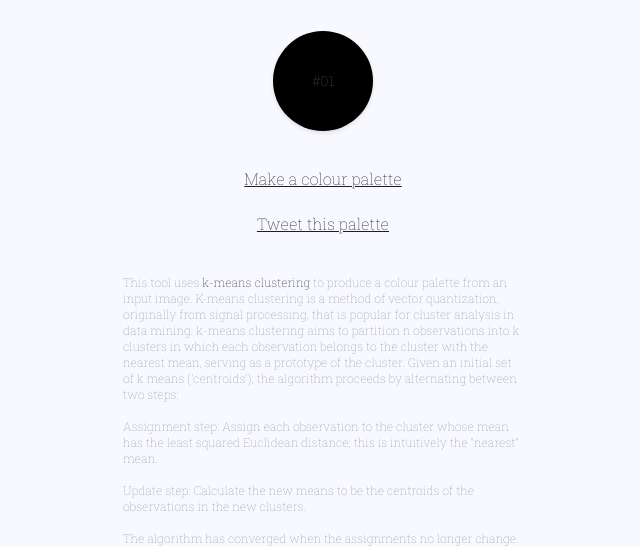
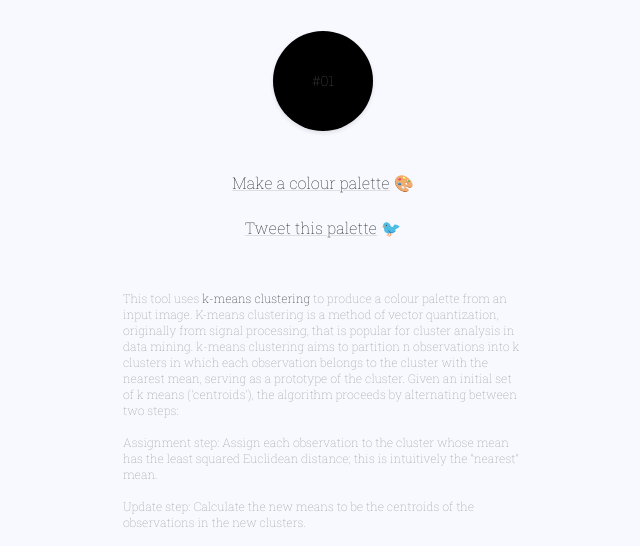
Before and after one commit to xanderlewis/colour-palettes, a Node server app: page /palette/1 in a window 1280 px wide. Shown: the part 183-729 px from the top of the page, without its empty margins (317-957 px from the left). Run offline with Node 20, Linux system fonts and the light colour scheme; some libraries are stand-ins or nearby versions.

Commit message:
Tweak CSS

```diff
--- a/public/clustering.js
+++ b/public/clustering.js
@@ -23,7 +23,7 @@ Array.prototype.equals = function (array) {
     return true;
 };
 // Hide method from for-in loops
-Object.defineProperty(Array.prototype, "equals", {enumerable: false});
+Object.defineProperty(Array.prototype, 'equals', {enumerable: false});
 
 /**
 * Calculates the mean value of a one-dimensional dataset
--- a/public/styles/palette.css
+++ b/public/styles/palette.css
@@ -18,9 +18,10 @@ h1 {
 a {
   font-weight: 100;
   color: rgba(0,0,0,0.87);
-  display: block;
-  margin: 24px 0;
+  display: inline-block;
+  margin: 12px 0;
   text-decoration: underline;
+  text-decoration-color: rgba(0, 0, 0, 0.1);
 }
 
 h1 > a {
--- a/views/palette.handlebars
+++ b/views/palette.handlebars
@@ -24,12 +24,14 @@
   </ul>
   <div class="fade-in" id="back-container">
     {{#if new}}
-      <a href="/">Make a new one</a>
+      <a href="/">Make a new one</a> 🎨
+      <br>
     {{else}}
-      <a href="/">Make a colour palette</a>
+      <a href="/">Make a colour palette</a> 🎨
+      <br>
     {{/if}}
 
-    <a id="tweet-palette-link">Tweet this palette</a>
+    <a id="tweet-palette-link">Tweet this palette</a> 🐦
   </div>
 
   <script>
```
Also changed, not shown: 1 other file.
